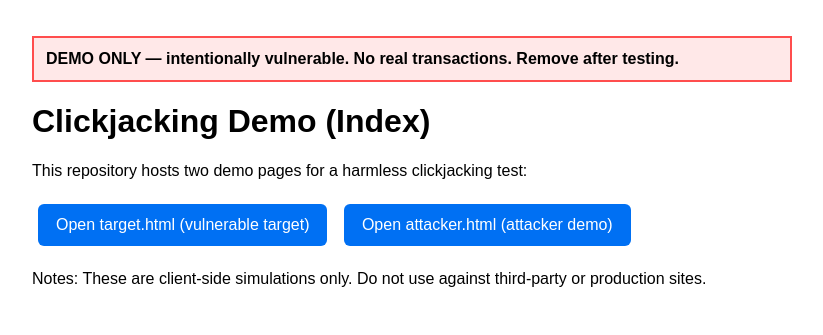
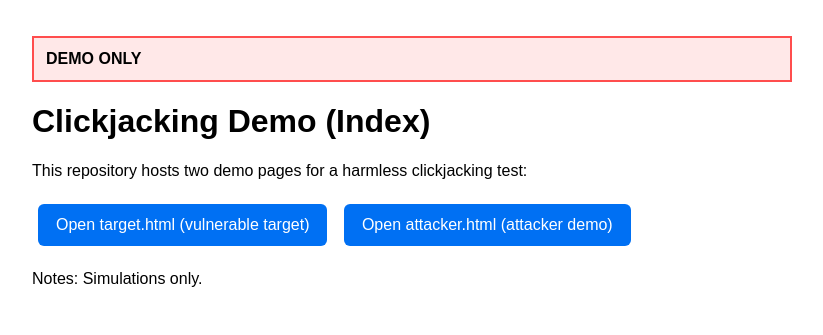
Before and after one commit to Miro2016/clickjacking-demo, a plain HTML site: page index.html in a window 1280 px wide. Shown: the whole page, without its empty margins (4-827 px from the left). Drawn offline with Linux system fonts and the light colour scheme.

Commit message:
Update index.html

```diff
--- a/index.html
+++ b/index.html
@@ -11,13 +11,13 @@
   </style>
 </head>
 <body>
-  <div class="warn"><strong>DEMO ONLY — intentionally vulnerable. No real transactions. Remove after testing.</strong></div>
+  <div class="warn"><strong>DEMO ONLY</strong></div>
   <h1>Clickjacking Demo (Index)</h1>
   <p>This repository hosts two demo pages for a harmless clickjacking test:</p>
   <p>
     <a class="button" href="./target.html" target="_blank" rel="noopener">Open target.html (vulnerable target)</a>
     <a class="button" href="./attacker.html" target="_blank" rel="noopener">Open attacker.html (attacker demo)</a>
   </p>
-  <p>Notes: These are client-side simulations only. Do not use against third-party or production sites.</p>
+  <p>Notes: Simulations only.</p>
 </body>
 </html>
```
